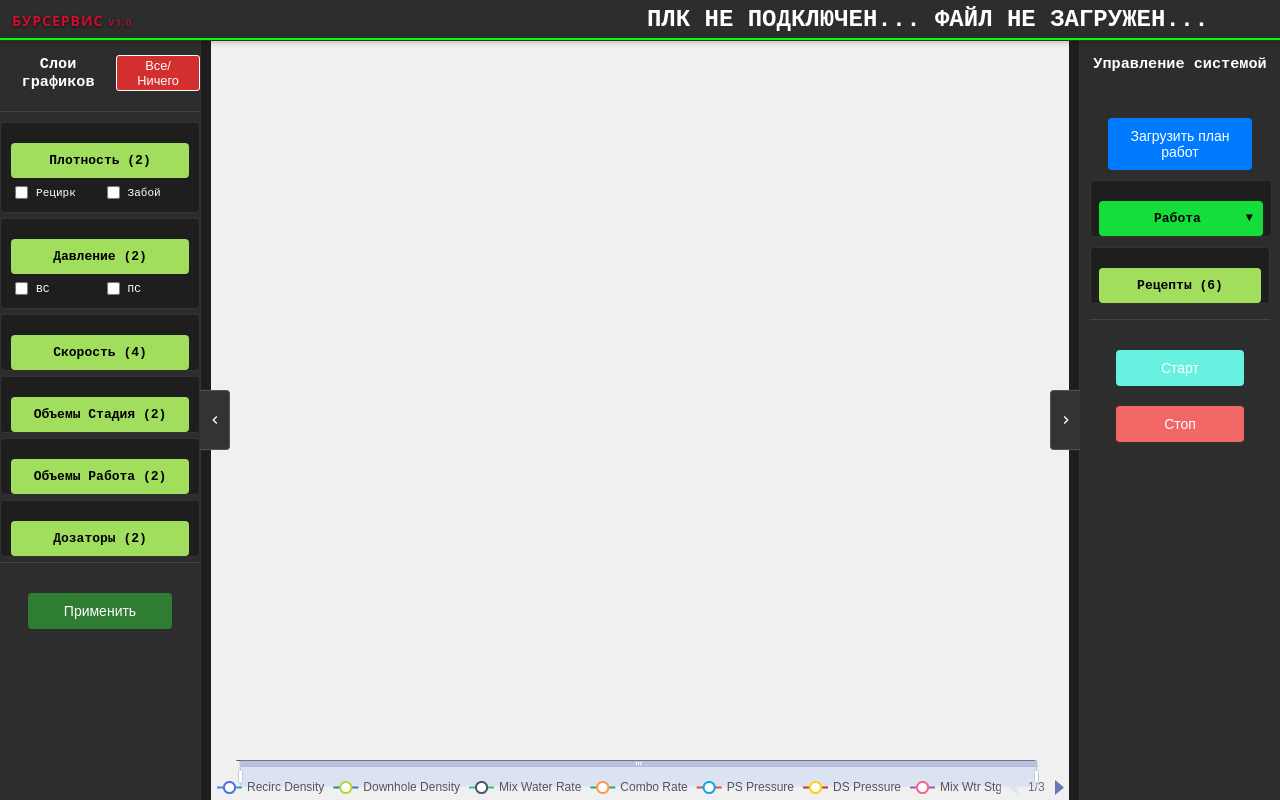
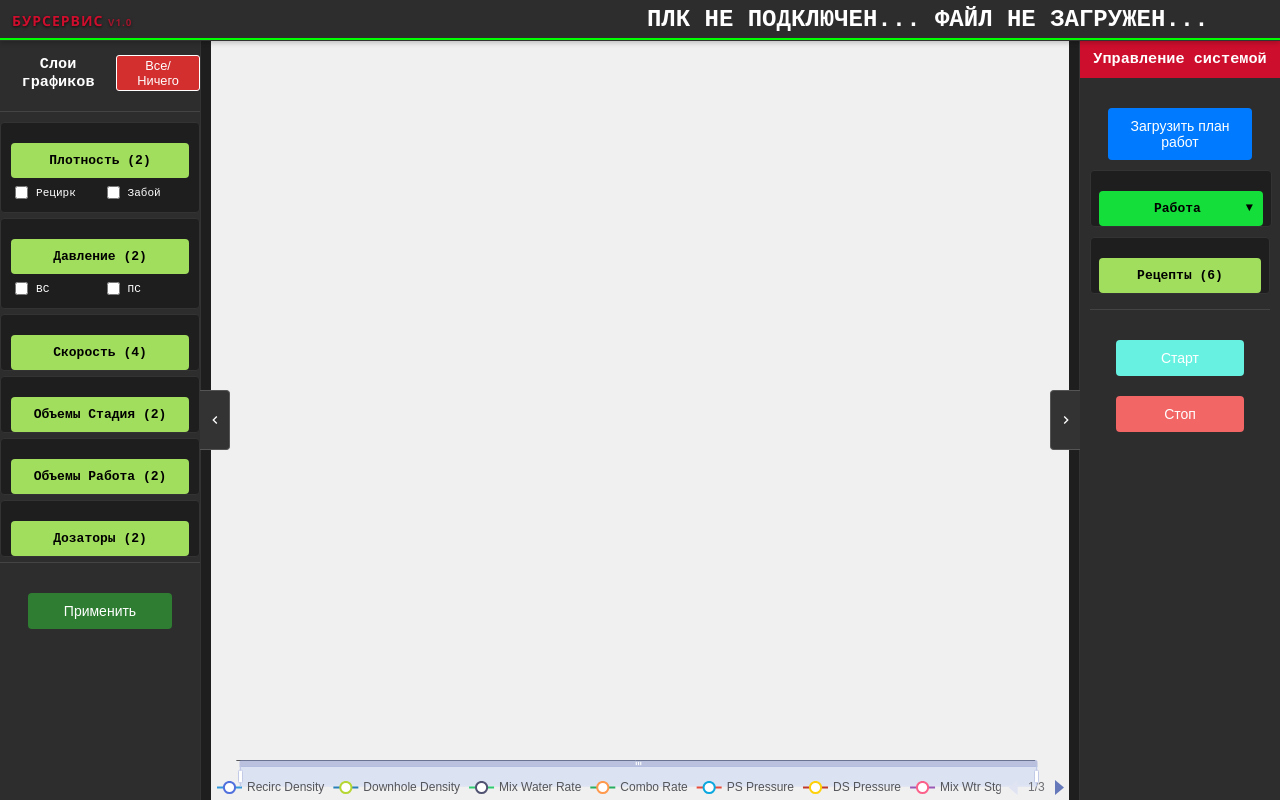
Before and after one commit to bugayovdeni/monolith, a website built with Vite: page index.html in a window 1280 px wide. Built offline with nearby package versions, Linux system fonts and the light colour scheme.

Commit message:
Update sidebar.css

```diff
--- a/src/windows/main/styles/sidebar.css
+++ b/src/windows/main/styles/sidebar.css
@@ -23,6 +23,15 @@
 /* === ПРАВЫЙ САЙДБАР === */
 .sidebar-right {
   border-left: 1px solid #333;
+}
+
+/* === Контент правый SlideBar (Top)=== */
+.label-up{
+  text-align: center;
+  width: 100%;
+  margin: 0;
+  background: #CE0E2D;
+  padding: 10px 0;
 }
 
 /* === КНОПКА ПРАВОГО САЙДБАРА === */
```
